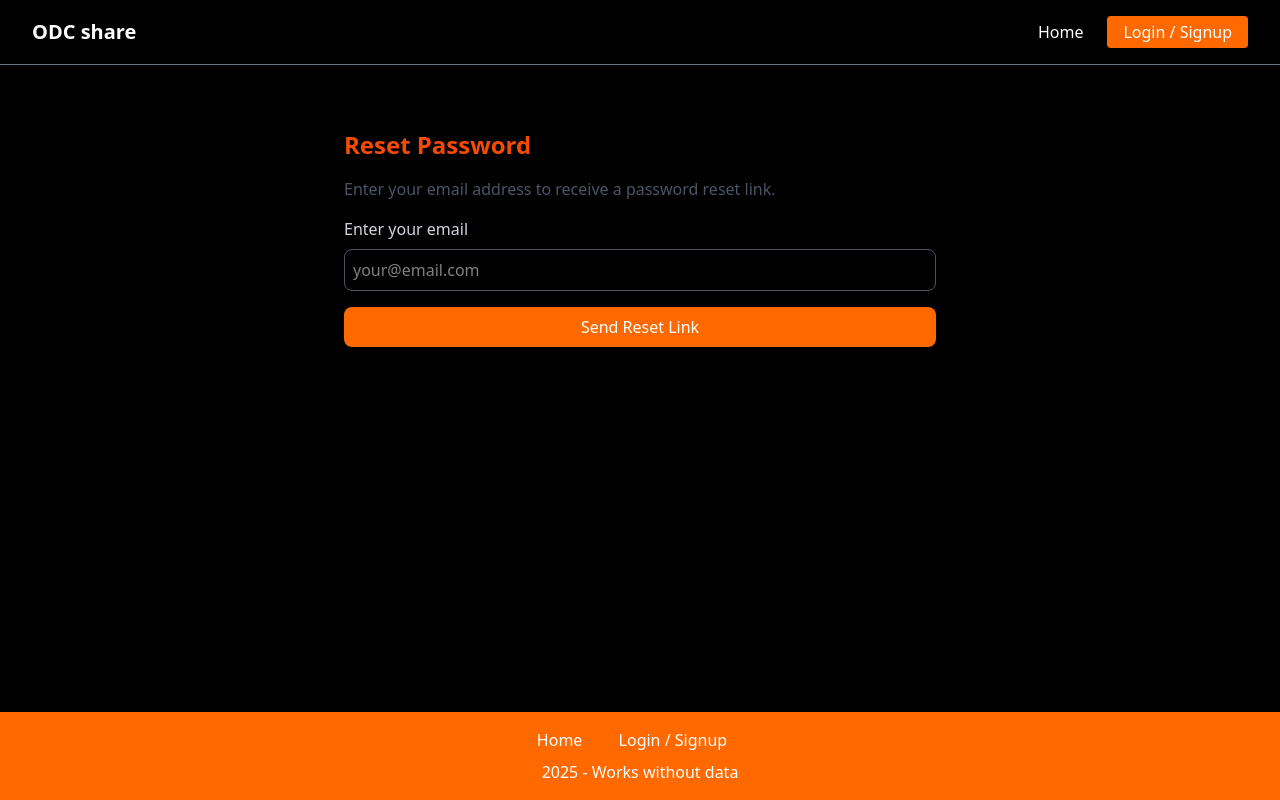
After one commit to guyasong2/odc_share, a Django app: template authentication/templates/password_reset.html in a window 1280 px wide. The commit adds this page. Run offline with Django 5.2, Linux system fonts and the light colour scheme; the template is opened without the code that fills it, so the values that code supplies are empty.

Commit message:
Added a password reset functionality

```diff
--- a/authentication/templates/login.html
+++ b/authentication/templates/login.html
@@ -38,6 +38,12 @@
             You don't have an Account? <a href="{% url 'register' %}" class="text-orange-400">Register</a><br>
             Forgotten your password? <a href="/" class="text-orange-400">Reset Here</a>
         </p>
+        <p class="mt-4 text-center text-sm">
+            <a href="{% url 'password_reset' %}" class="text-orange-600 hover:underline">
+                Forgot Password?
+            </a>
+        </p>
+
     </form>
 </section>
 {% endblock %}
--- /dev/null
+++ b/authentication/templates/password_reset.html
@@ -0,0 +1,22 @@
+{% extends "base.html" %}
+
+{% block content %}
+<!-- templates/password_reset.html -->
+<div class="w-[96%] sm:w-[50%] mx-auto mt-10 p-6 rounded-2xl shadow-lg">
+  <h2 class="text-2xl font-bold text-orange-600 mb-4">Reset Password</h2>
+  <p class="mb-4 text-gray-600">Enter your email address to receive a password reset link.</p>
+
+  <form method="post">
+    {% csrf_token %}
+    <label for="id_email" class="block text-gray-300 mb-2">Enter your email</label>
+    <input type="email" name="email" id="id_email"
+      class="w-full p-2 rounded-lg border border-gray-600 focus:outline-none focus:ring-2 focus:ring-orange-500"
+      placeholder="your@email.com" required>
+
+    <button type="submit" class="w-full bg-orange-500 py-2 px-4 mt-4 rounded-lg hover:bg-orange-600">
+      Send Reset Link
+    </button>
+  </form>
+
+</div>
+{% endblock %}
--- a/config/settings.py
+++ b/config/settings.py
@@ -133,3 +133,5 @@ STATICFILES_DIRS = [ BASE_DIR / "static" ]
 
 MEDIA_URL = '/media/'  # URL to access media files
 MEDIA_ROOT = [ BASE_DIR / 'media']  # Folder to store uploaded files
+
+EMAIL_BACKEND = "django.core.mail.backends.console.EmailBackend"
--- a/home/templates/room_detail.html
+++ b/home/templates/room_detail.html
@@ -10,7 +10,7 @@
             <p>Room code: <span class="text-orange-400">{{room.code}}</span></p>
             <p class="text-sm text-gray-500">
                 Created by <span class="font-medium text-orange-600">{{ request.user.username }}</span>
-                • {{ rooms.created_at|date:"M d, Y" }}
+                • {{ room.created_at|date:"M d, Y" }}
             </p>
         </div>
 
--- a/static/dist/styles.css
+++ b/static/dist/styles.css
@@ -865,6 +865,9 @@
   .text-green-400 {
     color: var(--color-green-400);
   }
+  .text-green-600 {
+    color: var(--color-green-600);
+  }
   .text-green-700 {
     color: var(--color-green-700);
   }
```
Also changed, not shown: authentication/forms.py (+9 -1 lines), authentication/templates/password_reset_complete.html (added, +8 -0 lines), authentication/templates/password_reset_confirm.html (added, +15 -0 lines), authentication/templates/password_reset_done.html (added, +9 -0 lines), authentication/urls.py (+24 -1 lines), authentication/views.py (line endings or trailing spaces), db.sqlite3.
